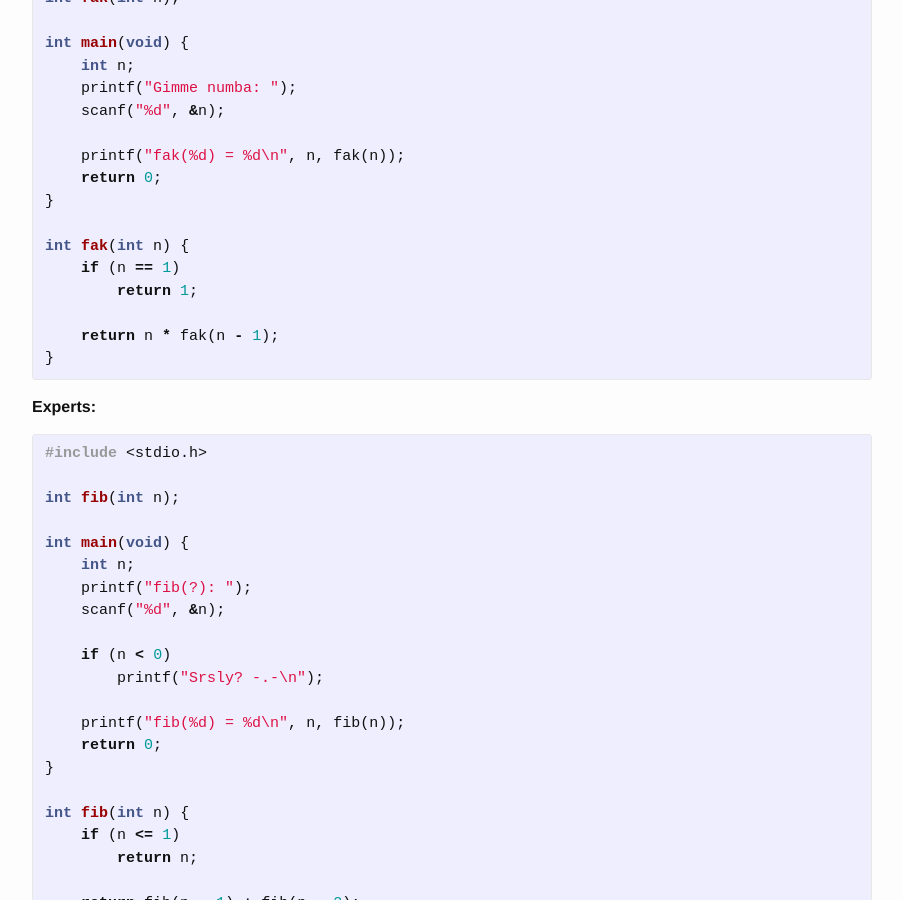
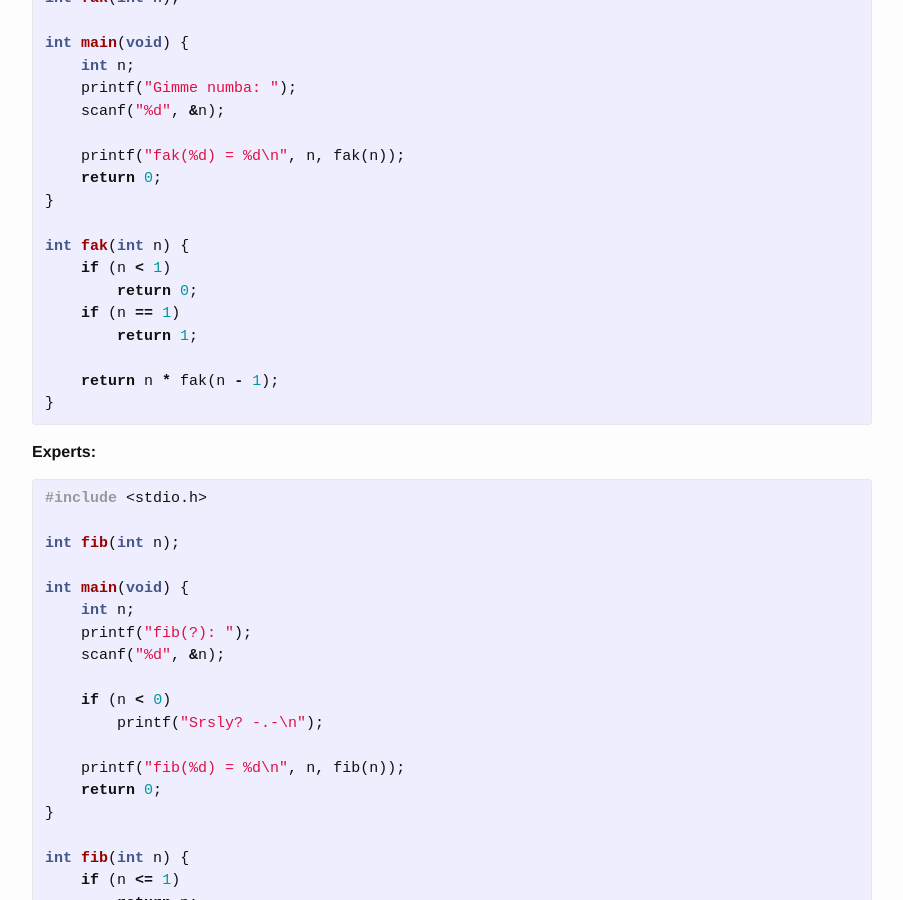
Before and after one commit to fsr/c-lessons, a Jekyll site: the page built from _exercises/11_practising_recursion.md, in a window 1280 px wide and 900 px high, scrolled down 732 px. Shown: the whole window, without its empty margins (188-1091 px from the left). Built offline with Jekyll 4.4.1, drawn with Linux system fonts in a browser that asks for light colours.

Commit message:
Fixed program crash on negative input in fak()

```diff
--- a/_exercises/11_practising_recursion.md
+++ b/_exercises/11_practising_recursion.md
@@ -38,6 +38,8 @@ int main(void) {
 }
 
 int fak(int n) {
+    if (n < 1)
+        return 0;
     if (n == 1)
         return 1;
 
```
